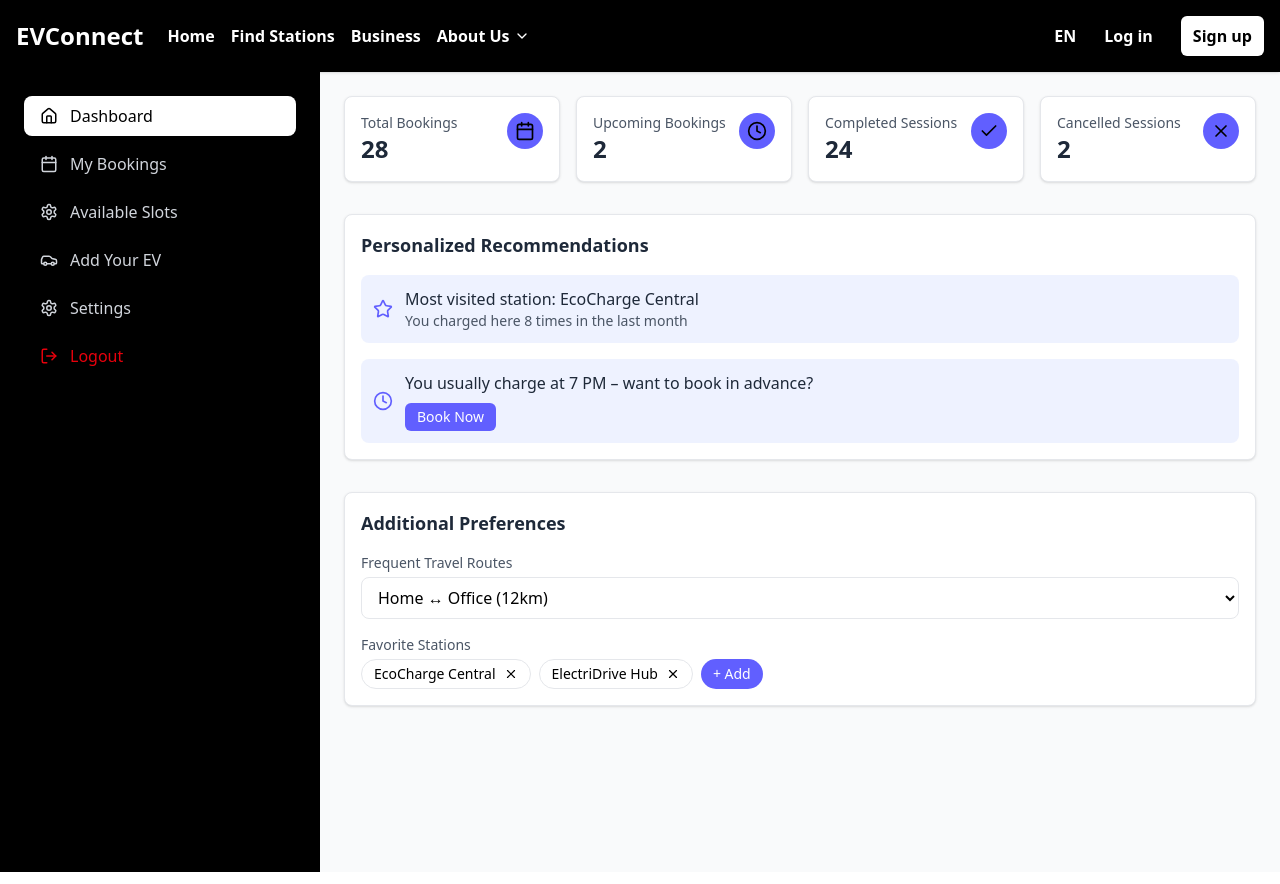
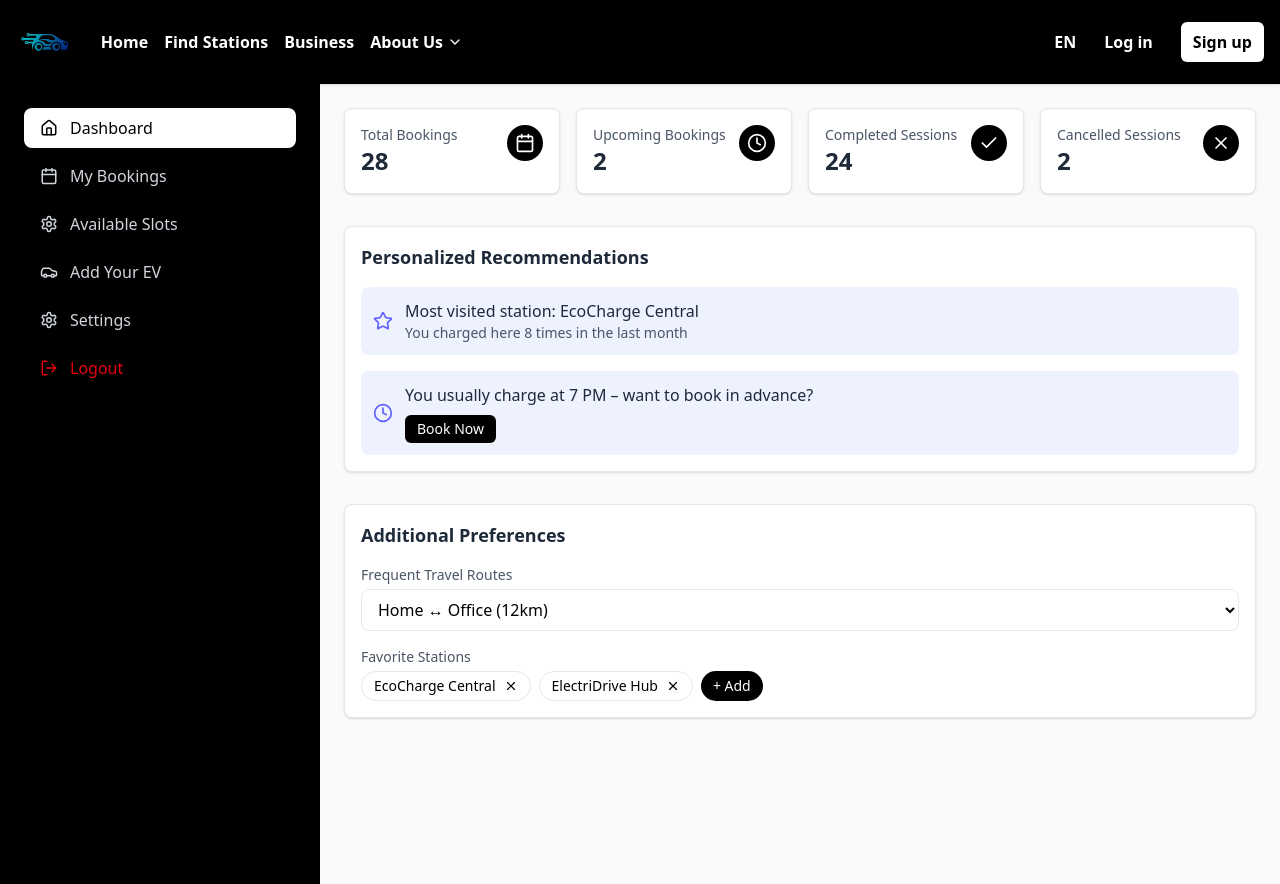
Before and after one commit to riskmr3275/EVConnect, a React (Vite) app in the folder Frontend/: page /dashboard in a window 1280 px wide. Built offline with nearby package versions, Linux system fonts and the light colour scheme.

Commit message:
adding files

```diff
--- a/Frontend/src/componts/Dashboard/EVDashboard.jsx
+++ b/Frontend/src/componts/Dashboard/EVDashboard.jsx
@@ -140,8 +140,8 @@ export default function EVDashboard() {
   const textClass = darkMode ? 'text-gray-300' : 'text-gray-600';
   const headingClass = darkMode ? 'text-white' : 'text-gray-800';
   const sidebarClass = darkMode ? 'bg-gray-800' : 'bg-black';
-   const highlightClass = darkMode ? 'bg-indigo-700' : 'bg-indigo-500';
-  const buttonClass = darkMode ? 'bg-indigo-700 hover:bg-indigo-600' : 'bg-indigo-500 hover:bg-indigo-600';
+   const highlightClass = darkMode ? 'bg-indigo-700' : 'bg-black';
+  const buttonClass = darkMode ? 'bg-indigo-700 hover:bg-indigo-600' : 'bg-black hover:bg-gray-700 hover:cursor-pointer';
 
   return (
     <div className={`flex h-screen ${mainContentClass}`}>
@@ -163,7 +163,7 @@ export default function EVDashboard() {
               <li>
                 <button
                   onClick={() => setActiveTab('mybookings')}
-                  className={`flex items-center w-full py-2 px-4 rounded-lg ${activeTab === 'mybookings' ? 'bg-white text-black' : 'text-gray-300 hover:bg-gray-500 hover:cursor-pointer'}`}
+                  className={`flex items-center w-full py-2 px-4 transition-all duration-75 rounded-lg ${activeTab === 'mybookings' ? 'bg-white text-black' : 'text-gray-300 hover:bg-gray-500 hover:cursor-pointer'}`}
                 >
                   <Calendar className="mr-3" size={18} />
                   My Bookings
@@ -172,7 +172,7 @@ export default function EVDashboard() {
               <li>
                 <button
                   onClick={() => setActiveTab('availableslots')}
-                  className={`flex items-center w-full py-2 px-4 rounded-lg ${activeTab === 'availableslots' ? 'bg-white text-black' : 'text-gray-300 hover:bg-gray-500 hover:cursor-pointer'}`}
+                  className={`flex items-center w-full py-2 px-4 transition-all duration-75 rounded-lg ${activeTab === 'availableslots' ? 'bg-white text-black' : 'text-gray-300 hover:bg-gray-500 hover:cursor-pointer'}`}
                 >
                   <Settings className="mr-3" size={18} />
                   Available Slots
@@ -181,7 +181,7 @@ export default function EVDashboard() {
               <li>
                 <button
                   onClick={() => setActiveTab('addev')}
-                  className={`flex items-center w-full py-2 px-4 rounded-lg ${activeTab === 'addev' ? 'bg-white text-black' : 'text-gray-300 hover:bg-gray-500 hover:cursor-pointer'}`}
+                  className={`flex items-center w-full py-2 px-4 transition-all duration-75 rounded-lg ${activeTab === 'addev' ? 'bg-white text-black' : 'text-gray-300 hover:bg-gray-500 hover:cursor-pointer'}`}
                 >
                   <Car className="mr-3" size={18} />
                   Add Your EV
@@ -190,7 +190,7 @@ export default function EVDashboard() {
               <li>
                 <button
                   onClick={() => setActiveTab('settings')}
-                  className={`flex items-center w-full py-2 px-4 rounded-lg ${activeTab === 'settings' ? 'bg-white text-black' : 'text-gray-300 hover:bg-gray-500 hover:cursor-pointer'}`}
+                  className={`flex items-center w-full py-2 px-4 transition-all duration-75 rounded-lg ${activeTab === 'settings' ? 'bg-white text-black' : 'text-gray-300 hover:bg-gray-500 hover:cursor-pointer'}`}
                 >
                   <Settings className="mr-3" size={18} />
                   Settings
@@ -199,7 +199,7 @@ export default function EVDashboard() {
               <li>
                 <button
                   onClick={() => console.log('Logout clicked')}
-                  className={`flex items-center w-full py-2 px-4 rounded-lg text-red-600 hover:cursor-pointer`}
+                  className={`flex items-center w-full py-2 px-4 transition-all duration-75 rounded-lg text-red-600 hover:cursor-pointer`}
                 >
                   <LogOut className="mr-3" size={18} />
                   Logout
@@ -271,7 +271,7 @@ export default function EVDashboard() {
                         <p className={`text-2xl font-semibold ${headingClass}`}>{user.totalBookings}</p>
                       </div>
                       <div className={`rounded-full p-2 ${highlightClass} bg-opacity-10`}>
-                        <Calendar className={highlightClass} size={20} />
+                        <Calendar className="text-white" size={20} />
                       </div>
                     </div>
                   </div>
@@ -283,7 +283,7 @@ export default function EVDashboard() {
                         <p className={`text-2xl font-semibold ${headingClass}`}>{user.upcomingBookings}</p>
                       </div>
                       <div className={`rounded-full p-2 ${highlightClass} bg-opacity-10`}>
-                        <Clock className={highlightClass} size={20} />
+                        <Clock className="text-white"size={20} />
                       </div>
                     </div>
                   </div>
@@ -295,7 +295,7 @@ export default function EVDashboard() {
                         <p className={`text-2xl font-semibold ${headingClass}`}>{user.completedSessions}</p>
                       </div>
                       <div className={`rounded-full p-2 ${highlightClass} bg-opacity-10`}>
-                        <Check className={highlightClass} size={20} />
+                        <Check className="text-white" size={20} />
                       </div>
                     </div>
                   </div>
@@ -307,7 +307,7 @@ export default function EVDashboard() {
                         <p className={`text-2xl font-semibold ${headingClass}`}>{user.cancelledSessions}</p>
                       </div>
                       <div className={`rounded-full p-2 ${highlightClass} bg-opacity-10`}>
-                        <X className={highlightClass} size={20} />
+                        <X className="text-white" size={20} />
                       </div>
                     </div>
                   </div>
--- a/Frontend/src/componts/common/Navbar.jsx
+++ b/Frontend/src/componts/common/Navbar.jsx
@@ -9,7 +9,10 @@ const Navbar = () => {
        <nav className="sticky top-0 z-50 bg-black shadow-sm">
         <div className="container mx-auto flex justify-between items-center p-4">
           <div className="flex items-center space-x-6">
-           <a href="/"> <h1 className="text-white font-bold text-2xl">EVConnect</h1></a>
+          <a href="/">
+          <img src="/src/assets/logo.png" alt="EVConnect Logo" className="h-13 w-auto object-contain" />
+
+                          </a>
             <div className="hidden md:flex space-x-4">
               <a href="/" className="text-white font-bold hover:text-gray-600">Home</a>
               <a href="#" className="text-white font-bold hover:text-gray-600">Find Stations </a>
```
Also changed, not shown: Frontend/src/assets/logo.png (added).
